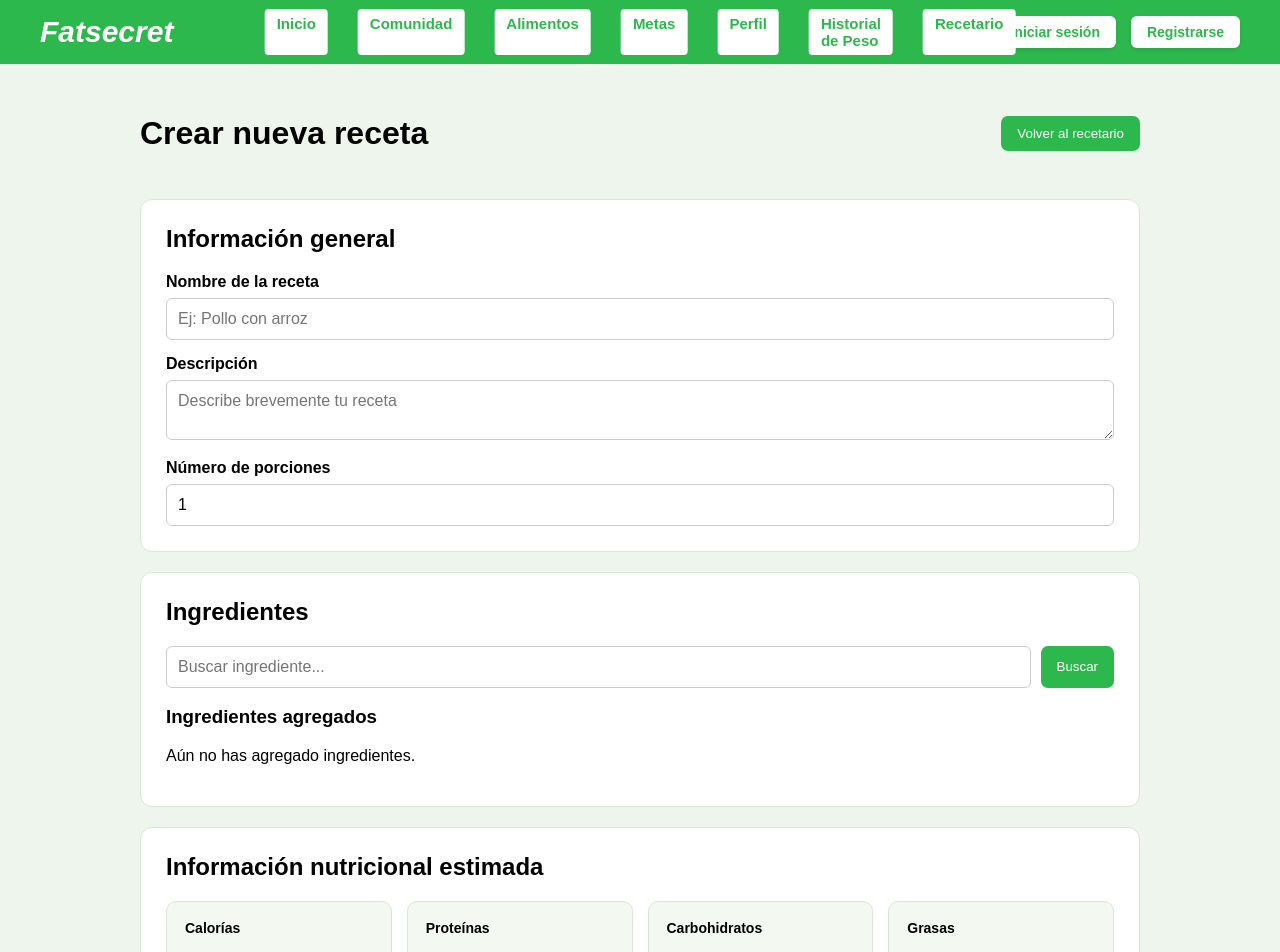
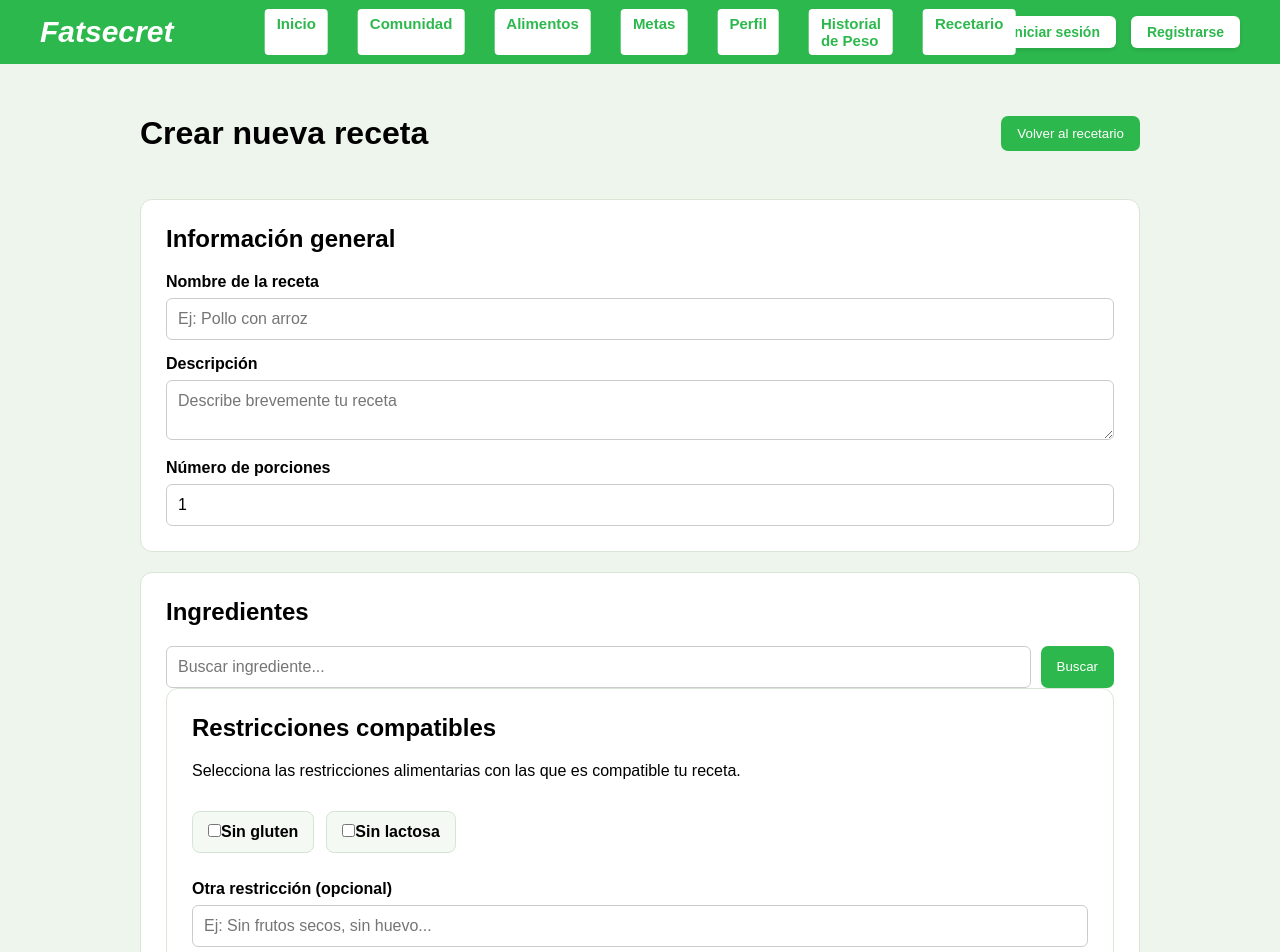
Before and after one commit to MauricioxDLOL/Proyecto-INF-225, a React (Create React App) app in the folder frontend/: page /crear-receta in a window 1280 px wide. Shown: the top 952 px of the page. Built offline with nearby package versions, Linux system fonts and the light colour scheme.

Commit message:
Implementacion restricciones en recetario

```diff
--- a/frontend/src/CrearReceta.css
+++ b/frontend/src/CrearReceta.css
@@ -142,3 +142,27 @@
     align-items: flex-start;
   }
 }
+
+.receta-restricciones {
+  display: flex;
+  flex-wrap: wrap;
+  gap: 12px;
+  margin: 15px 0 20px;
+}
+
+.receta-restriccion-opcion {
+  display: flex;
+  align-items: center;
+  gap: 9px;
+  padding: 11px 15px;
+  border: 1px solid #d5e5d5;
+  border-radius: 8px;
+  background: #f4faf3;
+  cursor: pointer;
+}
+
+.receta-restriccion-opcion input {
+  width: auto;
+  margin: 0;
+  accent-color: #2db84d;
+}
--- a/frontend/src/CrearReceta.jsx
+++ b/frontend/src/CrearReceta.jsx
@@ -12,6 +12,8 @@ function CrearReceta() {
   const [descripcion, setDescripcion] = useState("");
   const [instrucciones, setInstrucciones] = useState("");
   const [porciones, setPorciones] = useState(1);
+  const [restricciones, setRestricciones] = useState([]);
+  const [otraRestriccion, setOtraRestriccion] = useState("");
 
   const [busqueda, setBusqueda] = useState("");
   const [resultados, setResultados] = useState([]);
@@ -22,6 +24,14 @@ function CrearReceta() {
   const [mensajePublicacion, setMensajePublicacion] = useState("");
 
 
+
+const cambiarRestriccion = (restriccion) => {
+  setRestricciones(actuales =>
+    actuales.includes(restriccion)
+      ? actuales.filter(r => r !== restriccion)
+      : [...actuales, restriccion]
+  );
+};
 
 const publicarReceta = async () => {
     setMensajePublicacion("");
@@ -88,7 +98,13 @@ const publicarReceta = async () => {
             descripcion,
             instrucciones,
             porciones: Number(porciones),
-            ingredientes
+            ingredientes,
+            restricciones_compatibles: [
+                ...restricciones,
+                ...(otraRestriccion.trim()
+                ? [otraRestriccion.trim()]
+                : [])
+            ]
         })
         });
 
@@ -291,6 +307,46 @@ const publicarReceta = async () => {
             ))}
           </div>
 
+
+            <section className="receta-seccion">
+                <h2>Restricciones compatibles</h2>
+
+                <p>
+                    Selecciona las restricciones alimentarias
+                    con las que es compatible tu receta.
+                </p>
+
+                <div className="receta-restricciones">
+                    {["Sin gluten", "Sin lactosa"].map(restriccion => (
+                    <label
+                        key={restriccion}
+                        className="receta-restriccion-opcion"
+                    >
+                        <input
+                        type="checkbox"
+                        checked={restricciones.includes(restriccion)}
+                        onChange={() => cambiarRestriccion(restriccion)}
+                        />
+                        <span>{restriccion}</span>
+                    </label>
+                    ))}
+                </div>
+
+                <label htmlFor="otra-restriccion">
+                    Otra restricción (opcional)
+                </label>
+
+                <input
+                    id="otra-restriccion"
+                    type="text"
+                    maxLength={60}
+                    placeholder="Ej: Sin frutos secos, sin huevo..."
+                    value={otraRestriccion}
+                    onChange={e => setOtraRestriccion(e.target.value)}
+                />
+            </section>
+
+
           <h3>Ingredientes agregados</h3>
 
           {ingredientes.length === 0 && (
--- a/frontend/src/DetalleReceta.css
+++ b/frontend/src/DetalleReceta.css
@@ -103,3 +103,20 @@
 .receta-agregar-diario:hover {
   background: #23963d;
 }
+
+.detalle-restricciones {
+  display: flex;
+  flex-wrap: wrap;
+  gap: 10px;
+  margin-top: 15px;
+}
+
+.detalle-restriccion {
+  background: #e5f5e5;
+  color: #278b43;
+  border: 1px solid #c4e6c4;
+  border-radius: 20px;
+  padding: 8px 14px;
+  font-size: 14px;
+  font-weight: 600;
+}
--- a/frontend/src/DetalleReceta.jsx
+++ b/frontend/src/DetalleReceta.jsx
@@ -94,6 +94,27 @@ function DetalleReceta() {
             + Añadir a mi ingesta diaria
         </button>
 
+
+        <div className="detalle-receta-card">
+            <h2>Restricciones compatibles</h2>
+
+            {receta.restricciones_compatibles?.length > 0 ? (
+                <div className="detalle-restricciones">
+                {receta.restricciones_compatibles.map((restriccion, index) => (
+                    <span
+                    key={index}
+                    className="detalle-restriccion"
+                    >
+                    {restriccion}
+                    </span>
+                ))}
+                </div>
+            ) : (
+                <p>No se han declarado restricciones compatibles.</p>
+            )}
+        </div>
+
+
         <div className="detalle-receta-card">
           <h2>Información nutricional</h2>
           <p>Valores estimados por porción</p>
```
Also changed, not shown: 1 other file (tests, documents, lock files or other folders).
